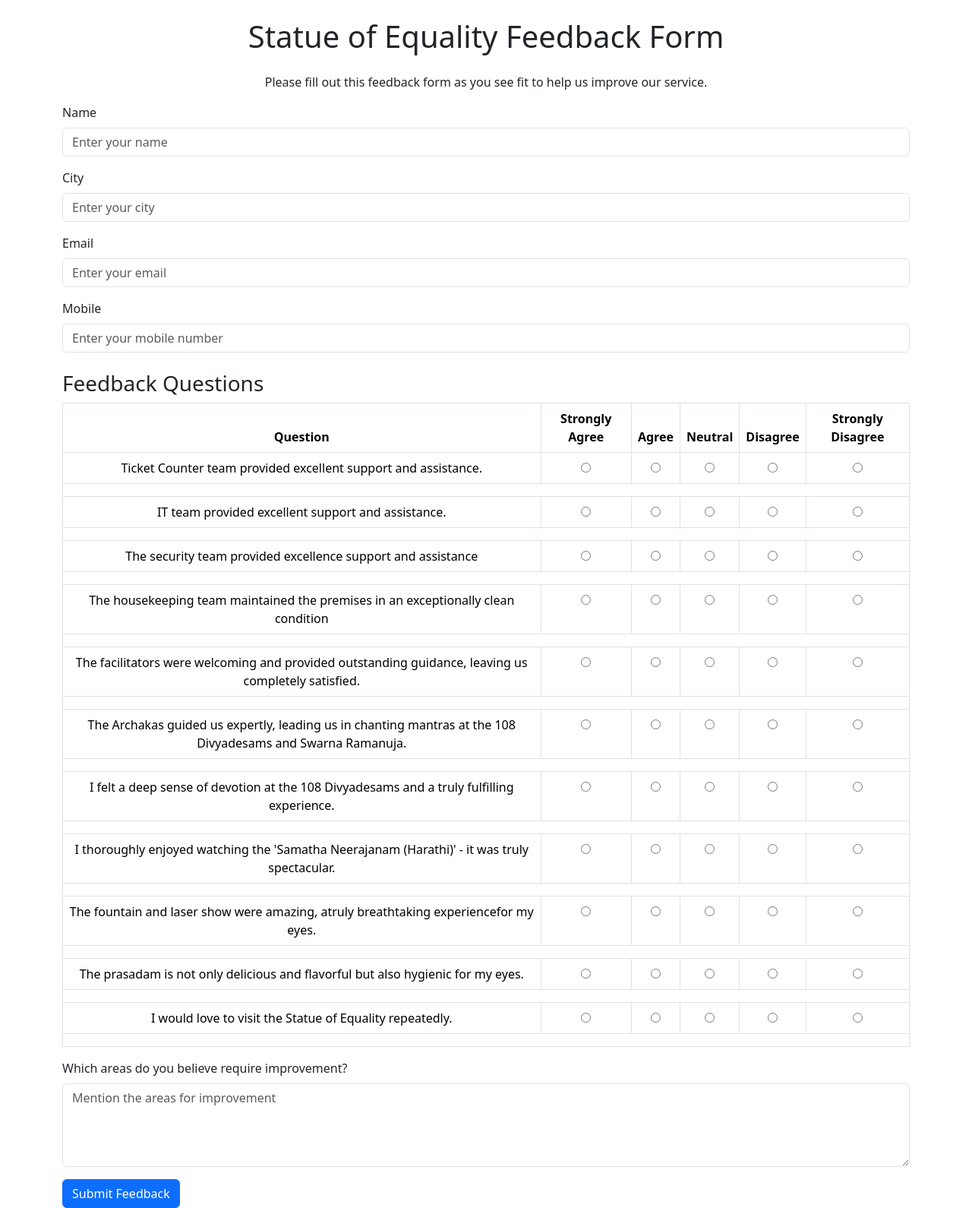
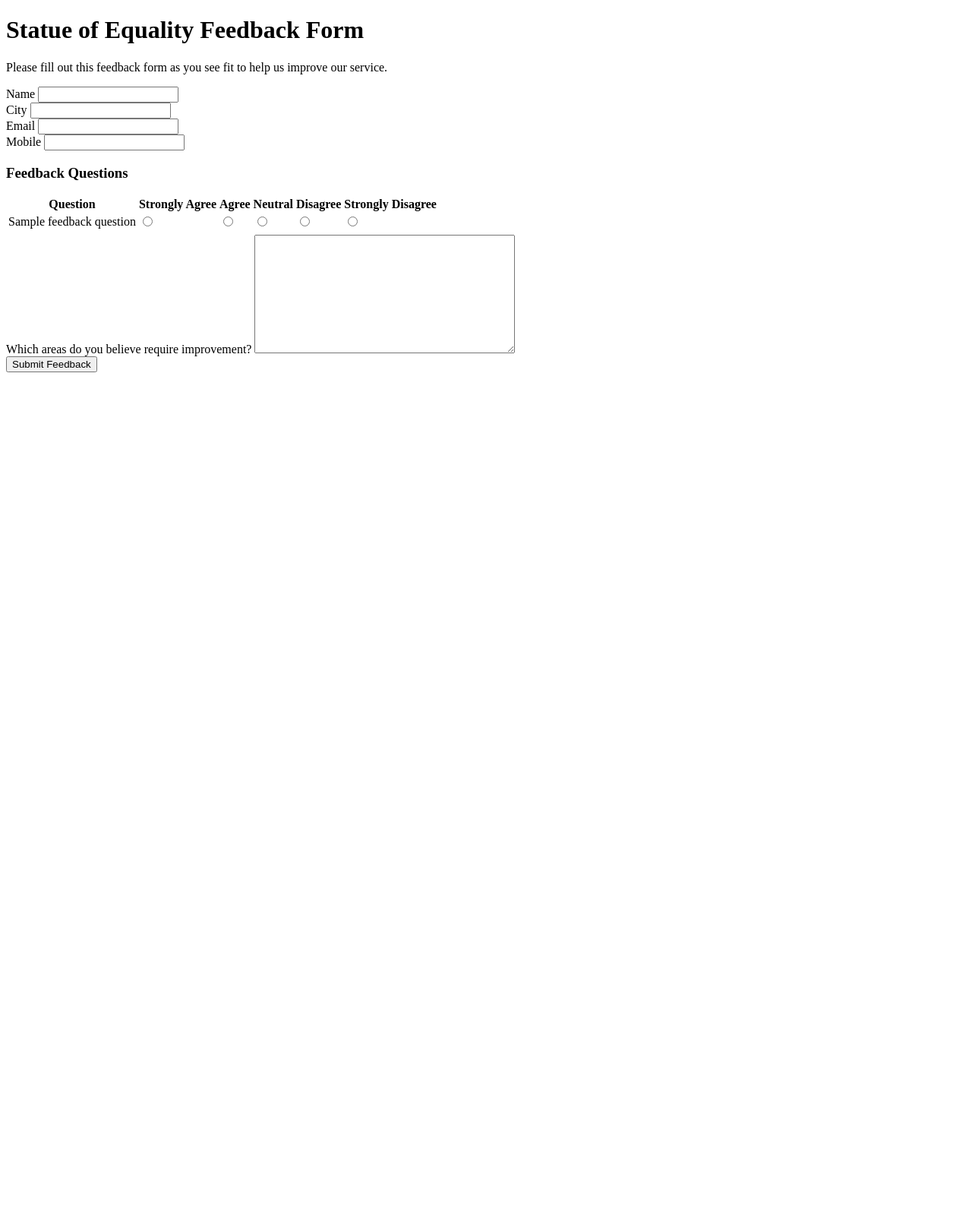
Before and after one commit to Pavantext/Feed-Back-Form, a Django app: template feedback/App/templates/feedback_form.html in a window 1280 px wide. Shown: the whole page at 76% size. After the commit the page ends 490 px from the top, so only its background shows below. Run offline with Django 5.2, Linux system fonts and the light colour scheme; tables that the repository leaves empty hold one stand-in row (values such as "Sample post"); the template is opened without the code that fills it: values that come from a table or form of the project are taken from there, most other values are stand-ins (such as "Sample title", 1, 10 or a date in 2020).

Commit message:
Implifiled code to maintain readability

```diff
--- a/feedback/App/forms.py
+++ b/feedback/App/forms.py
@@ -1,115 +1,152 @@
+# from django import forms
+# from .models import Feedback
+
+# class FeedbackForm(forms.ModelForm):
+#     class Meta:
+#         model = Feedback
+#         fields = [
+#             'name',
+#             'city',
+#             'email',
+#             'mobile',
+#             'ticket_support',
+#             'it_support',
+#             'security',
+#             'housekeeping',
+#             'facilitators',
+#             'archakas',
+#             'devotion',
+#             'harathi',
+#             'fountain',
+#             'prasadam',
+#             'visit',
+#             'improvement_areas',
+#         ]
+
+#         widgets = {
+#             'name': forms.TextInput(attrs={'class': 'form-control', 'placeholder': 'Enter your name'}),
+#             'city': forms.TextInput(attrs={'class': 'form-control', 'placeholder': 'Enter your city'}),
+#             'email': forms.EmailInput(attrs={'class': 'form-control', 'placeholder': 'Enter your email'}),
+#             'mobile': forms.TextInput(attrs={'class': 'form-control', 'placeholder': 'Enter your mobile number'}),
+
+#             # Dropdown converted into Radio Select for single-choice
+#             'ticket_support': forms.RadioSelect(choices=[
+#                 ('Strongly Agree', 'Strongly Agree'),
+#                 ('Agree', 'Agree'),
+#                 ('Neutral', 'Neutral'),
+#                 ('Disagree', 'Disagree'),
+#                 ('Strongly Disagree', 'Strongly Disagree'),
+#             ]),
+#             'it_support': forms.RadioSelect(choices=[
+#                 ('Strongly Agree', 'Strongly Agree'),
+#                 ('Agree', 'Agree'),
+#                 ('Neutral', 'Neutral'),
+#                 ('Disagree', 'Disagree'),
+#                 ('Strongly Disagree', 'Strongly Disagree'),
+#             ]),
+#             'security': forms.RadioSelect(choices=[
+#                 ('Strongly Agree', 'Strongly Agree'),
+#                 ('Agree', 'Agree'),
+#                 ('Neutral', 'Neutral'),
+#                 ('Disagree', 'Disagree'),
+#                 ('Strongly Disagree', 'Strongly Disagree'),
+#             ]),
+#             'housekeeping': forms.RadioSelect(choices=[
+#                 ('Strongly Agree', 'Strongly Agree'),
+#                 ('Agree', 'Agree'),
+#                 ('Neutral', 'Neutral'),
+#                 ('Disagree', 'Disagree'),
+#                 ('Strongly Disagree', 'Strongly Disagree'),
+#             ]),
+#             'facilitators': forms.RadioSelect(choices=[
+#                 ('Strongly Agree', 'Strongly Agree'),
+#                 ('Agree', 'Agree'),
+#                 ('Neutral', 'Neutral'),
+#                 ('Disagree', 'Disagree'),
+#                 ('Strongly Disagree', 'Strongly Disagree'),
+#             ]),
+#             'archakas': forms.RadioSelect(choices=[
+#                 ('Strongly Agree', 'Strongly Agree'),
+#                 ('Agree', 'Agree'),
+#                 ('Neutral', 'Neutral'),
+#                 ('Disagree', 'Disagree'),
+#                 ('Strongly Disagree', 'Strongly Disagree'),
+#             ]),
+#             'devotion': forms.RadioSelect(choices=[
+#                 ('Strongly Agree', 'Strongly Agree'),
+#                 ('Agree', 'Agree'),
+#                 ('Neutral', 'Neutral'),
+#                 ('Disagree', 'Disagree'),
+#                 ('Strongly Disagree', 'Strongly Disagree'),
+#             ]),
+#             'harathi': forms.RadioSelect(choices=[
+#                 ('Strongly Agree', 'Strongly Agree'),
+#                 ('Agree', 'Agree'),
+#                 ('Neutral', 'Neutral'),
+#                 ('Disagree', 'Disagree'),
+#                 ('Strongly Disagree', 'Strongly Disagree'),
+#             ]),
+#             'fountain': forms.RadioSelect(choices=[
+#                 ('Strongly Agree', 'Strongly Agree'),
+#                 ('Agree', 'Agree'),
+#                 ('Neutral', 'Neutral'),
+#                 ('Disagree', 'Disagree'),
+#                 ('Strongly Disagree', 'Strongly Disagree'),
+#             ]),
+#             'prasadam': forms.RadioSelect(choices=[
+#                 ('Strongly Agree', 'Strongly Agree'),
+#                 ('Agree', 'Agree'),
+#                 ('Neutral', 'Neutral'),
+#                 ('Disagree', 'Disagree'),
+#                 ('Strongly Disagree', 'Strongly Disagree'),
+#             ]),
+#             'visit': forms.RadioSelect(choices=[
+#                 ('Strongly Agree', 'Strongly Agree'),
+#                 ('Agree', 'Agree'),
+#                 ('Neutral', 'Neutral'),
+#                 ('Disagree', 'Disagree'),
+#                 ('Strongly Disagree', 'Strongly Disagree'),
+#             ]),
+#             'improvement_areas': forms.Textarea(attrs={
+#                 'class': 'form-control',
+#                 'placeholder': 'Mention the areas for improvement',
+#                 'rows': 4,
+#             }),
+#         }
+
+
 from django import forms
 from .models import Feedback
+
 
 class FeedbackForm(forms.ModelForm):
     class Meta:
         model = Feedback
-        fields = [
-            'name',
-            'city',
-            'email',
-            'mobile',
-            'ticket_support',
-            'it_support',
-            'security',
-            'housekeeping',
-            'facilitators',
-            'archakas',
-            'devotion',
-            'harathi',
-            'fountain',
-            'prasadam',
-            'visit',
-            'improvement_areas',
+        fields = '__all__'
+        name = forms.CharField(max_length=100, required=True)
+        city = forms.CharField(max_length=100, required=True)
+        email = forms.EmailField(required=True)
+        mobile = forms.CharField(max_length=15, required=True)
+
+        # Feedback questions
+        CHOICES = [
+            ('strongly_agree', 'Strongly Agree'),
+            ('agree', 'Agree'),
+            ('neutral', 'Neutral'),
+            ('disagree', 'Disagree'),
+            ('strongly_disagree', 'Strongly Disagree'),
         ]
 
-        widgets = {
-            'name': forms.TextInput(attrs={'class': 'form-control', 'placeholder': 'Enter your name'}),
-            'city': forms.TextInput(attrs={'class': 'form-control', 'placeholder': 'Enter your city'}),
-            'email': forms.EmailInput(attrs={'class': 'form-control', 'placeholder': 'Enter your email'}),
-            'mobile': forms.TextInput(attrs={'class': 'form-control', 'placeholder': 'Enter your mobile number'}),
+        ticket_support = forms.ChoiceField(choices=CHOICES, widget=forms.RadioSelect, required=True)
+        it_support = forms.ChoiceField(choices=CHOICES, widget=forms.RadioSelect, required=True)
+        security = forms.ChoiceField(choices=CHOICES, widget=forms.RadioSelect, required=True)
+        housekeeping = forms.ChoiceField(choices=CHOICES, widget=forms.RadioSelect, required=True)
+        facilitators = forms.ChoiceField(choices=CHOICES, widget=forms.RadioSelect, required=True)
+        archakas = forms.ChoiceField(choices=CHOICES, widget=forms.RadioSelect, required=True)
+        devotion = forms.ChoiceField(choices=CHOICES, widget=forms.RadioSelect, required=True)
+        harathi = forms.ChoiceField(choices=CHOICES, widget=forms.RadioSelect, required=True)
+        fountain = forms.ChoiceField(choices=CHOICES, widget=forms.RadioSelect, required=True)
+        prasadam = forms.ChoiceField(choices=CHOICES, widget=forms.RadioSelect, required=True)
+        visit = forms.ChoiceField(choices=CHOICES, widget=forms.RadioSelect, required=True)
 
-            # Dropdown converted into Radio Select for single-choice
-            'ticket_support': forms.RadioSelect(choices=[
-                ('Strongly Agree', 'Strongly Agree'),
-                ('Agree', 'Agree'),
-                ('Neutral', 'Neutral'),
-                ('Disagree', 'Disagree'),
-                ('Strongly Disagree', 'Strongly Disagree'),
-            ]),
-            'it_support': forms.RadioSelect(choices=[
-                ('Strongly Agree', 'Strongly Agree'),
-                ('Agree', 'Agree'),
-                ('Neutral', 'Neutral'),
-                ('Disagree', 'Disagree'),
-                ('Strongly Disagree', 'Strongly Disagree'),
-            ]),
-            'security': forms.RadioSelect(choices=[
-                ('Strongly Agree', 'Strongly Agree'),
-                ('Agree', 'Agree'),
-                ('Neutral', 'Neutral'),
-                ('Disagree', 'Disagree'),
-                ('Strongly Disagree', 'Strongly Disagree'),
-            ]),
-            'housekeeping': forms.RadioSelect(choices=[
-                ('Strongly Agree', 'Strongly Agree'),
-                ('Agree', 'Agree'),
-                ('Neutral', 'Neutral'),
-                ('Disagree', 'Disagree'),
-                ('Strongly Disagree', 'Strongly Disagree'),
-            ]),
-            'facilitators': forms.RadioSelect(choices=[
-                ('Strongly Agree', 'Strongly Agree'),
-                ('Agree', 'Agree'),
-                ('Neutral', 'Neutral'),
-                ('Disagree', 'Disagree'),
-                ('Strongly Disagree', 'Strongly Disagree'),
-            ]),
-            'archakas': forms.RadioSelect(choices=[
-                ('Strongly Agree', 'Strongly Agree'),
-                ('Agree', 'Agree'),
-                ('Neutral', 'Neutral'),
-                ('Disagree', 'Disagree'),
-                ('Strongly Disagree', 'Strongly Disagree'),
-            ]),
-            'devotion': forms.RadioSelect(choices=[
-                ('Strongly Agree', 'Strongly Agree'),
-                ('Agree', 'Agree'),
-                ('Neutral', 'Neutral'),
-                ('Disagree', 'Disagree'),
-                ('Strongly Disagree', 'Strongly Disagree'),
-            ]),
-            'harathi': forms.RadioSelect(choices=[
-                ('Strongly Agree', 'Strongly Agree'),
-                ('Agree', 'Agree'),
-                ('Neutral', 'Neutral'),
-                ('Disagree', 'Disagree'),
-                ('Strongly Disagree', 'Strongly Disagree'),
-            ]),
-            'fountain': forms.RadioSelect(choices=[
-                ('Strongly Agree', 'Strongly Agree'),
-                ('Agree', 'Agree'),
-                ('Neutral', 'Neutral'),
-                ('Disagree', 'Disagree'),
-                ('Strongly Disagree', 'Strongly Disagree'),
-            ]),
-            'prasadam': forms.RadioSelect(choices=[
-                ('Strongly Agree', 'Strongly Agree'),
-                ('Agree', 'Agree'),
-                ('Neutral', 'Neutral'),
-                ('Disagree', 'Disagree'),
-                ('Strongly Disagree', 'Strongly Disagree'),
-            ]),
-            'visit': forms.RadioSelect(choices=[
-                ('Strongly Agree', 'Strongly Agree'),
-                ('Agree', 'Agree'),
-                ('Neutral', 'Neutral'),
-                ('Disagree', 'Disagree'),
-                ('Strongly Disagree', 'Strongly Disagree'),
-            ]),
-            'improvement_areas': forms.Textarea(attrs={
-                'class': 'form-control',
-                'placeholder': 'Mention the areas for improvement',
-                'rows': 4,
-            }),
-        }
+        improvement_areas = forms.CharField(widget=forms.Textarea, required=False)
--- a/feedback/App/templates/feedback_form.html
+++ b/feedback/App/templates/feedback_form.html
@@ -1,4 +1,4 @@
-<!DOCTYPE html>
+<!-- <!DOCTYPE html>
 <html lang="en">
 <head>
     <meta charset="UTF-8">
@@ -387,4 +387,82 @@
         </form>
     </div>
 </body>
+</html> -->
+
+
+<!DOCTYPE html>
+<html lang="en">
+<head>
+    <meta charset="UTF-8">
+    <meta name="viewport" content="width=device-width, initial-scale=1.0">
+    <title>Document</title>
+</head>
+<body>
+        <h1 class="text-center mb-4">Statue of Equality Feedback Form</h1>
+    <p class="text-center">Please fill out this feedback form as you see fit to help us improve our service.</p>
+
+    <form method="POST">
+        {% csrf_token %}
+        <div class="mb-3">
+            {{ form.name.label }}
+            <!-- <label for="name" class="form-label">Name</label> -->
+            {{ form.name }}
+        </div>
+        <div class="mb-3">
+            <label for="city" class="form-label">City</label>
+            {{ form.city }}
+        </div>
+        <div class="mb-3">
+            {{ form.email.label }}
+            <!-- <label for="email" class="form-label">Email</label> -->
+            {{ form.email }}
+            {% if form.email.errors %}
+            <div class="text-danger">
+              {{ form.email.errors }}
+            </div>
+            {% endif %}
+
+        </div>
+        <div class="mb-3">
+            <label for="mobile" class="form-label">Mobile</label>
+            {{ form.mobile }}
+        </div>
+
+        <h3 class="mt-4">Feedback Questions</h3>
+        <table class="table table-bordered text-center">
+            <thead>
+                <tr>
+                    <th>Question</th>
+                    <th>Strongly Agree</th>
+                    <th>Agree</th>
+                    <th>Neutral</th>
+                    <th>Disagree</th>
+                    <th>Strongly Disagree</th>
+                </tr>
+            </thead>
+            <tbody>
+                {% for question, field in feedback_questions.items %}
+                    <tr>
+                        <td>{{ question }}</td>
+                        <td><input type="radio" name="{{ field.name }}" value="strongly_agree" {% if field.value == "strongly_agree" %}checked{% endif %}></td>
+                        <td><input type="radio" name="{{ field.name }}" value="agree" {% if field.value == "agree" %}checked{% endif %}></td>
+                        <td><input type="radio" name="{{ field.name }}" value="neutral" {% if field.value == "neutral" %}checked{% endif %}></td>
+                        <td><input type="radio" name="{{ field.name }}" value="disagree" {% if field.value == "disagree" %}checked{% endif %}></td>
+                        <td><input type="radio" name="{{ field.name }}" value="strongly_disagree" {% if field.value == "strongly_disagree" %}checked{% endif %}></td>
+                    </tr>
+                    <tr>
+                        <td colspan="6" class="text-danger">{{ field.errors }}</td>
+                    </tr>
+                {% endfor %}
+            </tbody>
+        </table>
+
+        <div class="mb-3">
+            <label for="improvement_areas" class="form-label">Which areas do you believe require improvement?</label>
+            {{ form.improvement_areas }}
+        </div>
+
+        <button type="submit" class="btn btn-primary">Submit Feedback</button>
+    </form>
+</body>
 </html>
--- a/feedback/App/urls.py
+++ b/feedback/App/urls.py
@@ -1,7 +1,6 @@
-from django.urls import path
+from django.urls import path, re_path
 from . import views
 
 urlpatterns = [
     path('', views.feedback_form, name='feedback_form'),
-
 ]
```
Also changed, not shown: feedback/App/templates/thank_you.html (+8 -3 lines), feedback/App/views.py (+41 -4 lines), feedback/db.sqlite3.
